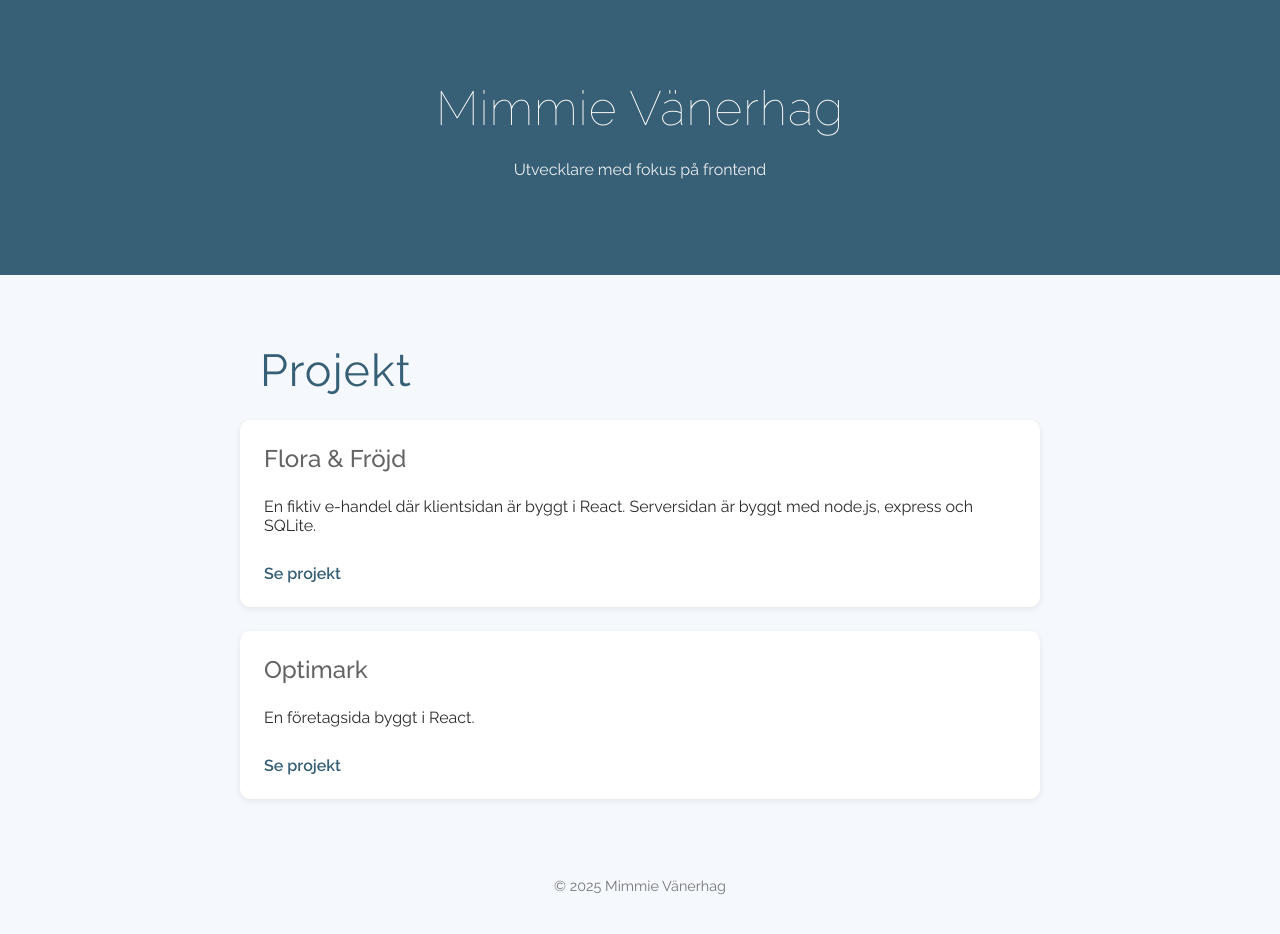
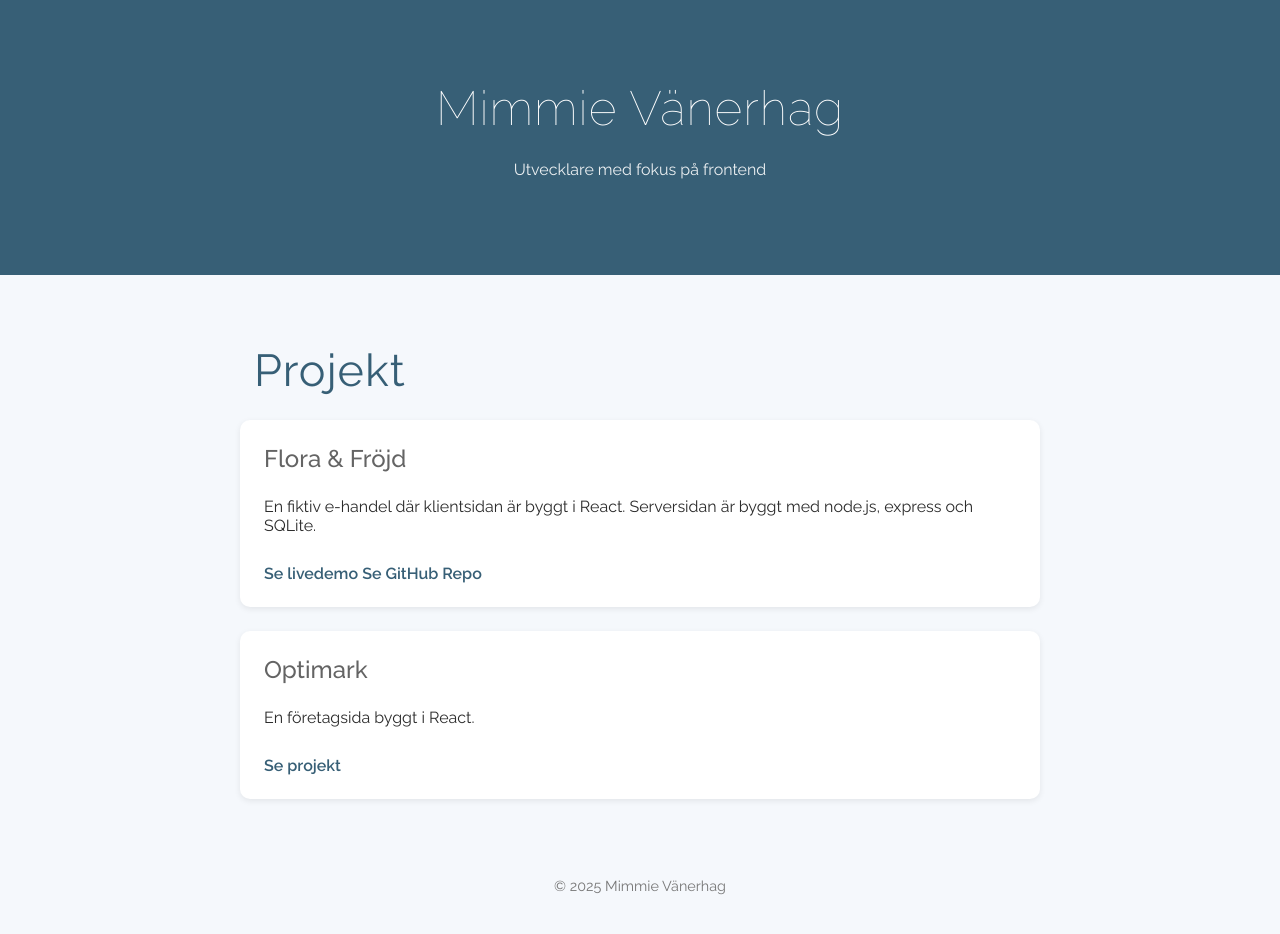
Before and after one commit to mimmsii/mimmsii.github.io, a plain HTML site: page index.html in a window 1280 px wide. Drawn offline with Linux system fonts and the light colour scheme.

Commit message:
css changes

```diff
--- a/index.html
+++ b/index.html
@@ -24,7 +24,8 @@
             <div class="project">
                 <h3>Flora & Fröjd</h3>
                 <p>En fiktiv e-handel där klientsidan är byggt i React. Serversidan är byggt med node.js, express och SQLite.</p>
-                <a href="#" target="_blank">Se projekt</a>
+                <a href="https://mimmsii.github.io/florafrojd/" target="_blank">Se livedemo</a>
+                <a href="https://github.com/mimmsii/florafrojd" target="_blank">Se GitHub Repo</a>
             </div>
             <div class="project">
                 <h3>Optimark</h3>
--- a/style.css
+++ b/style.css
@@ -40,7 +40,7 @@ h2 {
     font-family: 'Raleway';
     letter-spacing: 1px;
     animation: fadeIn 1s ease-in-out;
-    margin-left: 20px;
+    margin-left: 14px;
 }
 
 @keyframes fadeIn {
```
